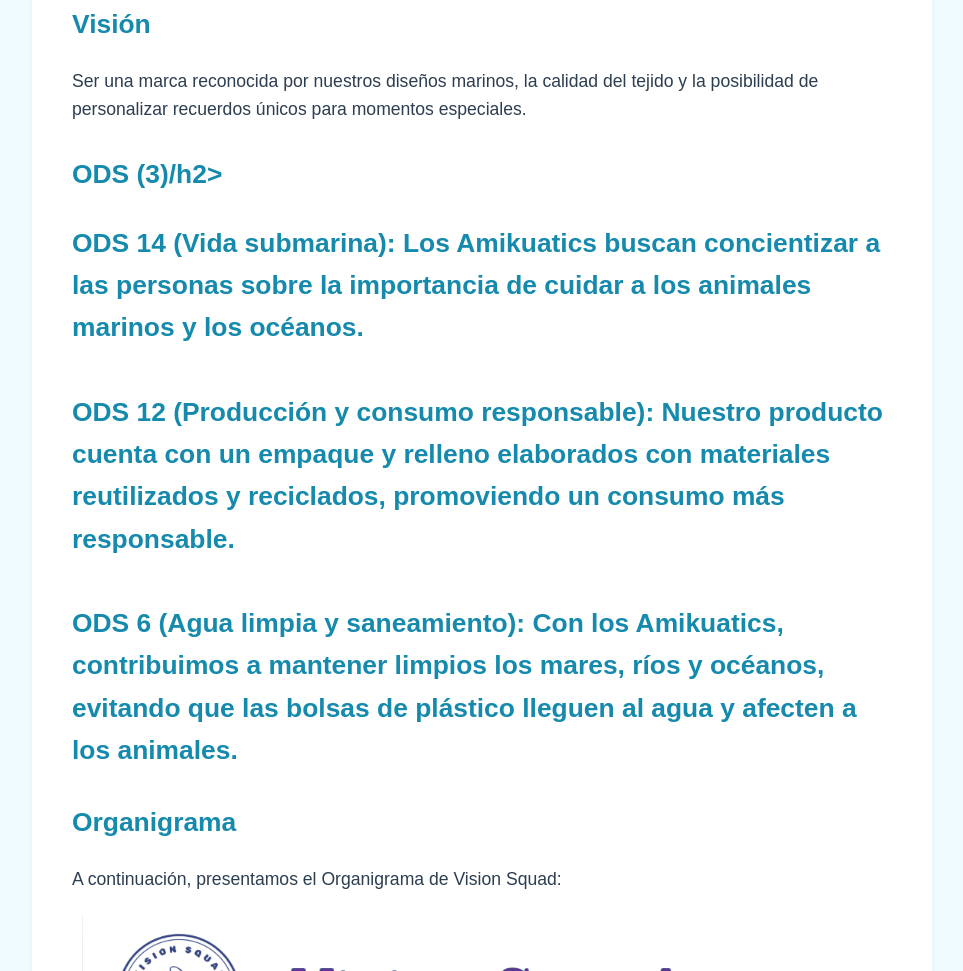
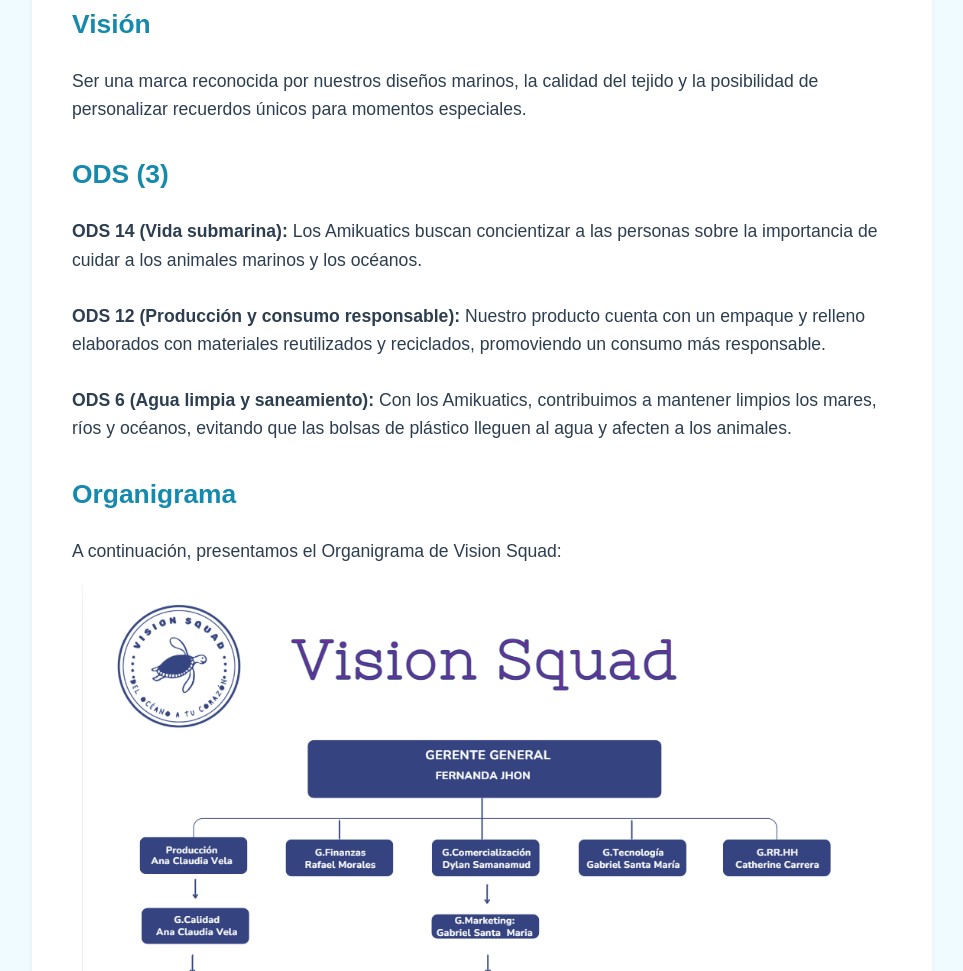
Before and after one commit to esantamariad/Vision_Squad, a plain HTML site: page index.html in a window 1280 px wide. Shown: the part 1359-2330 px from the top of the page, without its empty margins (158-1121 px from the left). Drawn offline with Linux system fonts and the light colour scheme.

Commit message:
Fix closing tag for ODS (3) header in index.html

```diff
--- a/index.html
+++ b/index.html
@@ -357,7 +357,7 @@
                     personalizar recuerdos únicos para momentos especiales.
                 </p>
 
-                <h2>ODS (3)/h2>
+                <h2>ODS (3)</h2>
 				<p>
    				 <strong>ODS 14 (Vida submarina):</strong>
    				 Los Amikuatics buscan concientizar a las personas sobre la importancia de cuidar a los animales marinos y los océanos.
```
